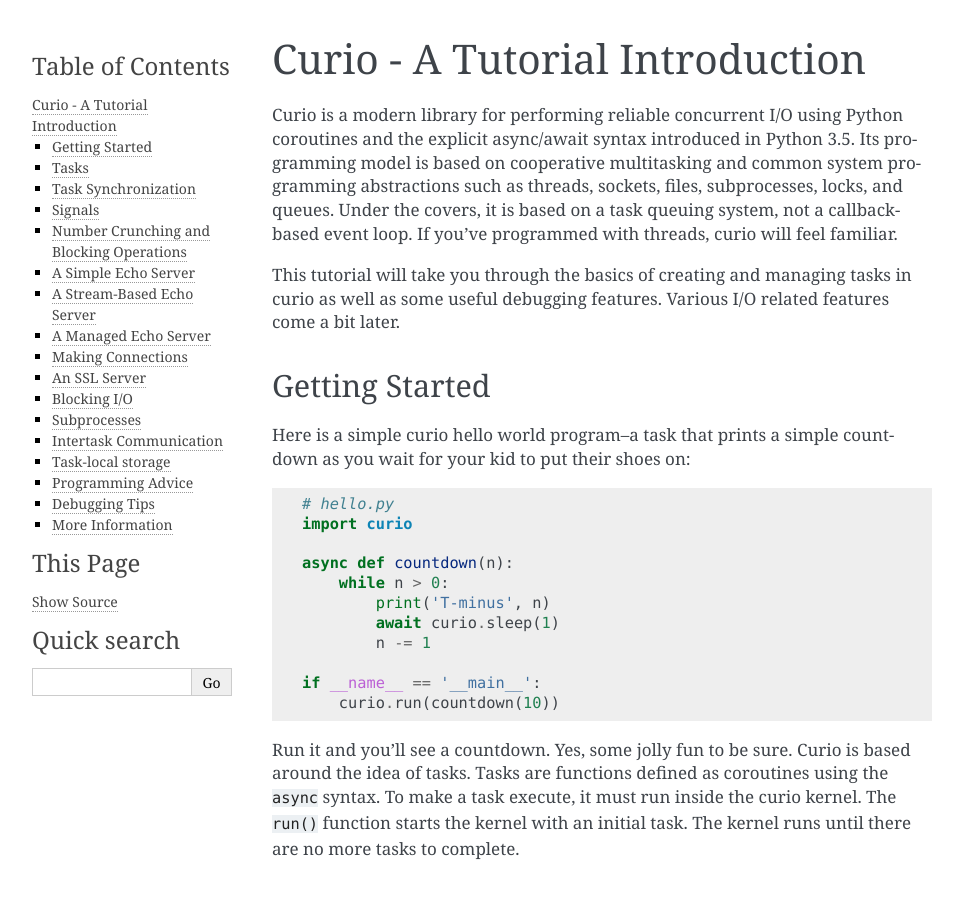
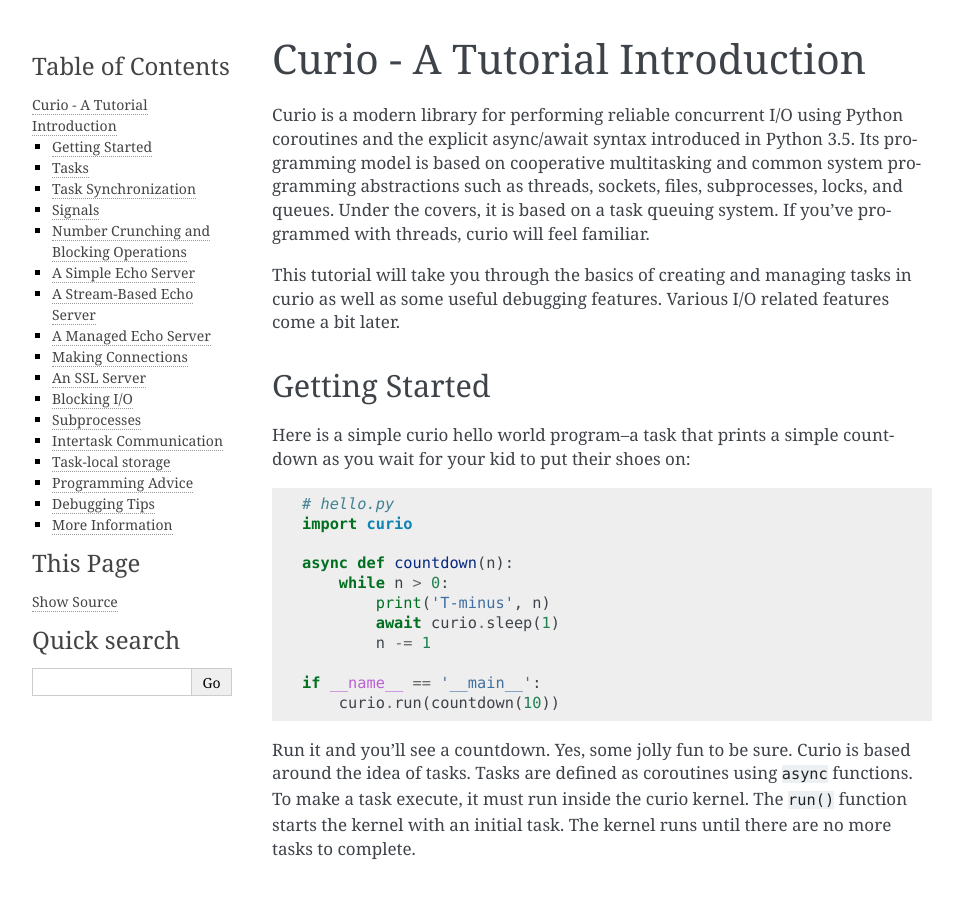
Before and after one commit to dabeaz/curio, a Sphinx documentation site: the page built from docs/tutorial.rst, in a window 1280 px wide and 900 px high. Shown: the whole window, without its empty margins (148-1111 px from the left). Built offline with Sphinx 7.4.7, drawn with Linux system fonts in a browser that asks for light colours; pages that are not in the unit, such as notebooks, are missing from menus; some of the changed text lies outside the part shown.

```diff
--- a/docs/tutorial.rst
+++ b/docs/tutorial.rst
@@ -5,9 +5,9 @@ Curio is a modern library for performing reliable concurrent I/O using
 Python coroutines and the explicit async/await syntax introduced in
 Python 3.5.  Its programming model is based on cooperative
 multitasking and common system programming abstractions such as
-threads, sockets, files, subprocesses, locks, and queues.  Under
-the covers, it is based on a task queuing system, not a callback-based
-event loop.  If you've programmed with threads, curio will feel familiar.
+threads, sockets, files, subprocesses, locks, and queues.  Under the
+covers, it is based on a task queuing system.  If you've programmed
+with threads, curio will feel familiar.
 
 This tutorial will take you through the basics of creating and
 managing tasks in curio as well as some useful debugging features.
@@ -32,8 +32,8 @@ countdown as you wait for your kid to put their shoes on::
         curio.run(countdown(10))
 
 Run it and you'll see a countdown.  Yes, some jolly fun to be
-sure. Curio is based around the idea of tasks.  Tasks are functions
-defined as coroutines using the ``async`` syntax.  To make a task
+sure. Curio is based around the idea of tasks.  Tasks are
+defined as coroutines using ``async`` functions.  To make a task
 execute, it must run inside the curio kernel.  The ``run()`` function
 starts the kernel with an initial task.  The kernel runs until there
 are no more tasks to complete.
@@ -414,9 +417,10 @@ like this::
                  total += fib(n)
         except curio.CancelledError:
             print('Fine. Saving my work.')
+            raise
 
 If you run this version, you'll find that the entire kernel becomes
-unresponsive.  The monitor doesn't work, signals aren't caught, and
+unresponsive.  For example,  signals aren't caught and
 there appears to be no way to get control back.  The problem here is
 that the kid is hogging the CPU and never yields.  Important lesson:
 curio does not provide preemptive scheduling. If a task decides to
@@ -445,11 +450,10 @@ as before.
 
 The problem of blocking might also apply to other operations involving
 I/O.  For example, accessing a database or calling out to other
-libraries.  In fact, any operation not preceded by an explicit
+libraries.  In fact, any I/O operation not preceded by an explicit
 ``await`` might block.  If you know that blocking is possible, use the
-``curio.run_in_thread()`` coroutine.
-This arranges to have the computation
-carried out in a separate thread. For example::
+``curio.run_in_thread()`` coroutine.  This arranges to have the
+computation carried out in a separate thread. For example::
 
     import time
 
```
Also changed, not shown: other parts of docs/tutorial.rst (+12 -4 lines), 2 other files.
